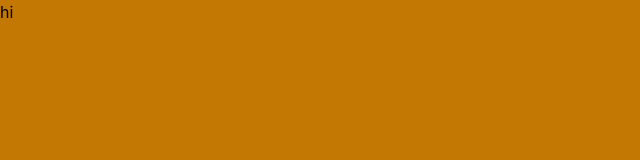
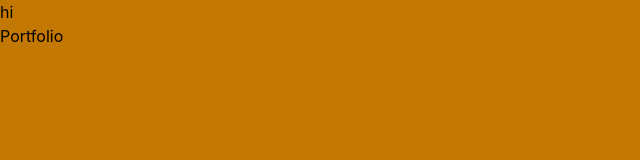
Before and after one commit to Jarabey/portfolio-design, a website: page public/index.html in a window 1280 px wide. Shown: the full height of the page, 0-640 px from the left. Drawn offline with nearby package versions, Linux system fonts and the light colour scheme; files that its build step writes are made by us from their sources.

Commit message:
Update index.html

```diff
--- a/public/index.html
+++ b/public/index.html
@@ -10,6 +10,7 @@
 </head>
 <body class="bg-yellow-500">
     <hi class="text-black">hi</hi>
+    <h2>Portfolio</h2>
 </body>
 <script src="../path/to/flowbite/dist/flowbite.min.js"></script>
 <script src="https://cdn.jsdelivr.net/npm/flowbite@2.5.2/dist/flowbite.min.js"></script>
```
